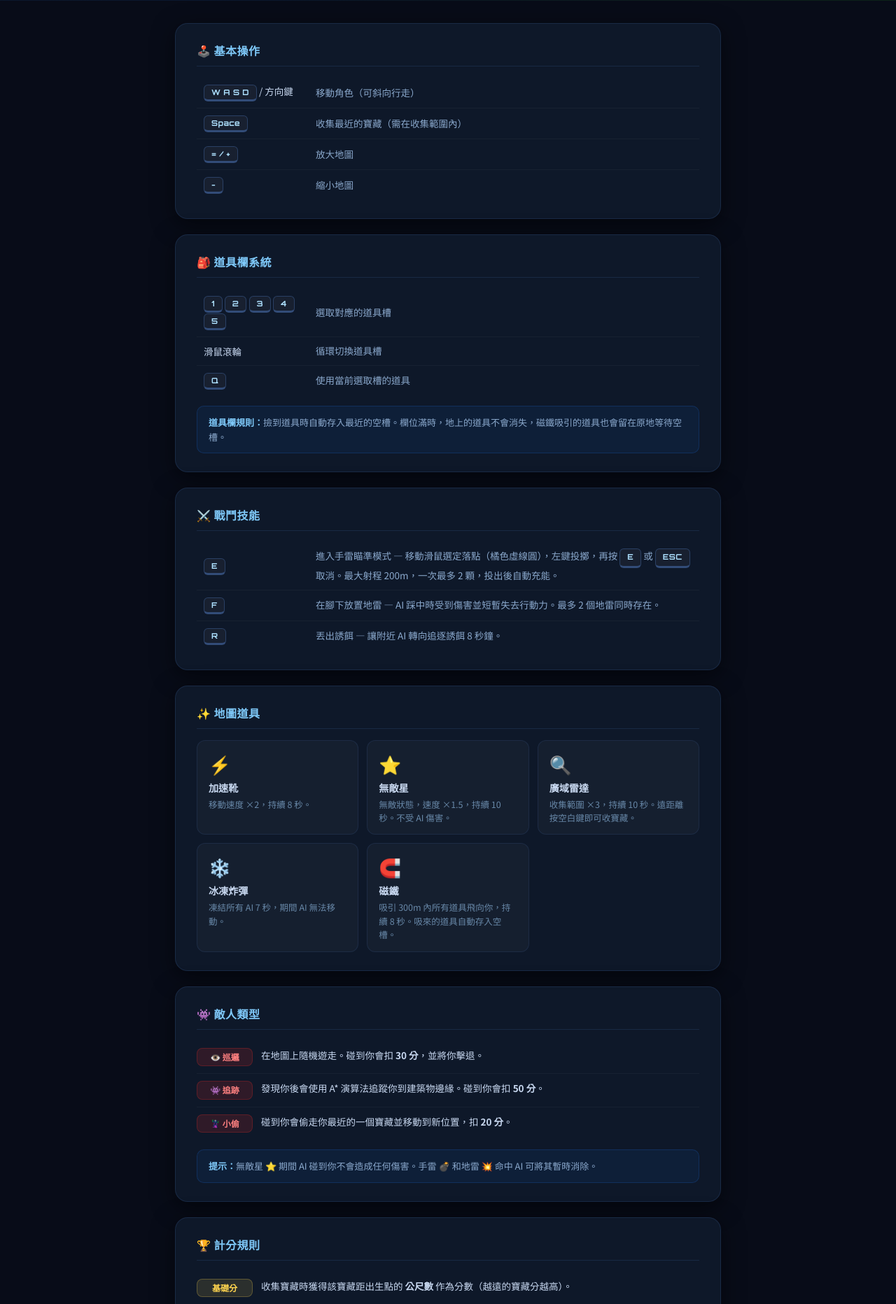
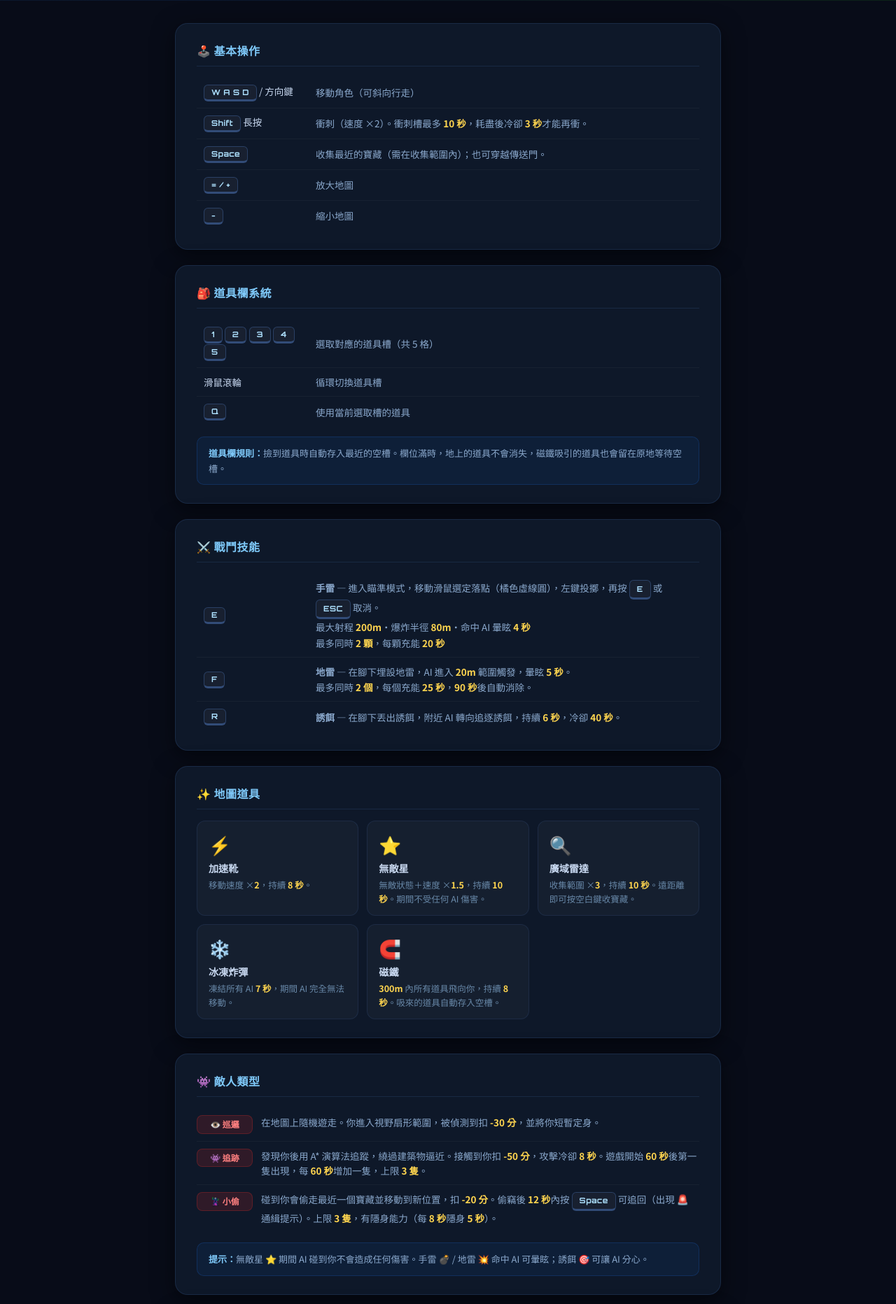
Before and after one commit to timmyweistudy-design/treasure-hunt, a Flask app: page /rules in a window 1280 px wide. Shown: the part 223-2087 px from the top of the page at 70% size. Run offline with Flask 3, Linux system fonts and the light colour scheme.

Commit message:
fix: sync rules.html with actual game constants
- 誘餌: 8s → 6s duration, add 40s cooldown
- 連擊: 30s → 22s window (COMBO_WINDOW)
- 手雷: add blast radius 80m, stun 4s, recharge 20s
- 地雷: add trigger radius 20m, stun 5s, recharge 25s, 90s auto-expire
- 通緝: fix description — thief steal 12s counter window, not multi-AI lock
- 傳送門: 2→4 portals, add 40m radius and 3s cooldown
- 黃金寶藏: add 45s interval and 15s time limit
- 追跡者: add 60s spawn delay, 60s wave interval, 3 max, 8s attack CD
- 小偷: add 3 max, 8s/5s invis cycle
- 時間壓力: new entry (60s ×1.2, 30s ×1.4)
- 衝刺: add shift mechanic (10s bar, 3s cooldown)
- 數值全部標黃色以便一眼辨認

Co-Authored-By: Claude Sonnet 4.6 <noreply@anthropic.com>

```diff
--- a/templates/rules.html
+++ b/templates/rules.html
@@ -70,7 +70,8 @@
             font-family: 'Orbitron', monospace; font-size: 11px; color: #aee1ff;
             letter-spacing: .5px; white-space: nowrap;
         }
-        .desc { color: #8aa8cc; font-size: 13.5px; line-height: 1.6; }
+        .desc { color: #8aa8cc; font-size: 13.5px; line-height: 1.65; }
+        .num { color: #ffd54f; font-weight: 700; }
 
         /* item grid */
         .item-grid { display: grid; grid-template-columns: repeat(auto-fill, minmax(220px, 1fr)); gap: 12px; }
@@ -81,13 +82,14 @@
         .item-card .icon { font-size: 1.6rem; margin-bottom: 6px; }
         .item-card .name { font-size: .88rem; font-weight: 700; color: #c8d8f0; margin-bottom: 4px; }
         .item-card .item-desc { font-size: 12.5px; color: #6888a8; line-height: 1.55; }
+        .item-card .item-desc .num { font-size: 12.5px; }
 
         /* enemy / score rows */
         .row-list { list-style: none; padding: 0; }
         .row-list li {
             display: flex; align-items: flex-start; gap: 12px;
             padding: 10px 0; border-bottom: 1px solid rgba(255,255,255,.04);
-            font-size: 13.5px; line-height: 1.55;
+            font-size: 13.5px; line-height: 1.55; color: #8aa8cc;
         }
         .row-list li:last-child { border-bottom: none; }
         .row-list .tag {
@@ -130,8 +132,12 @@
                 <td class="desc">移動角色（可斜向行走）</td>
             </tr>
             <tr>
+                <td><kbd>Shift</kbd> 長按</td>
+                <td class="desc">衝刺（速度 ×2）。衝刺槽最多 <span class="num">10 秒</span>，耗盡後冷卻 <span class="num">3 秒</span>才能再衝。</td>
+            </tr>
+            <tr>
                 <td><kbd>Space</kbd></td>
-                <td class="desc">收集最近的寶藏（需在收集範圍內）</td>
+                <td class="desc">收集最近的寶藏（需在收集範圍內）；也可穿越傳送門。</td>
             </tr>
             <tr>
                 <td><kbd>= / +</kbd></td>
@@ -150,7 +156,7 @@
         <table class="kbd-table">
             <tr>
                 <td><kbd>1</kbd> <kbd>2</kbd> <kbd>3</kbd> <kbd>4</kbd> <kbd>5</kbd></td>
-                <td class="desc">選取對應的道具槽</td>
+                <td class="desc">選取對應的道具槽（共 5 格）</td>
             </tr>
             <tr>
                 <td>滑鼠滾輪</td>
@@ -172,15 +178,24 @@
         <table class="kbd-table">
             <tr>
                 <td><kbd>E</kbd></td>
-                <td class="desc">進入手雷瞄準模式 — 移動滑鼠選定落點（橘色虛線圓），左鍵投擲，再按 <kbd>E</kbd> 或 <kbd>ESC</kbd> 取消。最大射程 200m，一次最多 2 顆，投出後自動充能。</td>
+                <td class="desc">
+                    <b>手雷</b> — 進入瞄準模式，移動滑鼠選定落點（橘色虛線圓），左鍵投擲，再按 <kbd>E</kbd> 或 <kbd>ESC</kbd> 取消。<br>
+                    最大射程 <span class="num">200m</span>・爆炸半徑 <span class="num">80m</span>・命中 AI 暈眩 <span class="num">4 秒</span><br>
+                    最多同時 <span class="num">2 顆</span>，每顆充能 <span class="num">20 秒</span>
+                </td>
             </tr>
             <tr>
                 <td><kbd>F</kbd></td>
-                <td class="desc">在腳下放置地雷 — AI 踩中時受到傷害並短暫失去行動力。最多 2 個地雷同時存在。</td>
+                <td class="desc">
+                    <b>地雷</b> — 在腳下埋設地雷，AI 進入 <span class="num">20m</span> 範圍觸發，暈眩 <span class="num">5 秒</span>。<br>
+                    最多同時 <span class="num">2 個</span>，每個充能 <span class="num">25 秒</span>，<span class="num">90 秒</span>後自動消除。
+                </td>
             </tr>
             <tr>
                 <td><kbd>R</kbd></td>
-                <td class="desc">丟出誘餌 — 讓附近 AI 轉向追逐誘餌 8 秒鐘。</td>
+                <td class="desc">
+                    <b>誘餌</b> — 在腳下丟出誘餌，附近 AI 轉向追逐誘餌，持續 <span class="num">6 秒</span>，冷卻 <span class="num">40 秒</span>。
+                </td>
             </tr>
         </table>
     </div>
@@ -192,27 +207,27 @@
             <div class="item-card">
                 <div class="icon">⚡</div>
                 <div class="name">加速靴</div>
-                <div class="item-desc">移動速度 ×2，持續 8 秒。</div>
+                <div class="item-desc">移動速度 ×<span class="num">2</span>，持續 <span class="num">8 秒</span>。</div>
             </div>
             <div class="item-card">
                 <div class="icon">⭐</div>
                 <div class="name">無敵星</div>
-                <div class="item-desc">無敵狀態，速度 ×1.5，持續 10 秒。不受 AI 傷害。</div>
+                <div class="item-desc">無敵狀態＋速度 ×<span class="num">1.5</span>，持續 <span class="num">10 秒</span>。期間不受任何 AI 傷害。</div>
             </div>
             <div class="item-card">
                 <div class="icon">🔍</div>
                 <div class="name">廣域雷達</div>
-                <div class="item-desc">收集範圍 ×3，持續 10 秒。遠距離按空白鍵即可收寶藏。</div>
+                <div class="item-desc">收集範圍 ×<span class="num">3</span>，持續 <span class="num">10 秒</span>。遠距離即可按空白鍵收寶藏。</div>
             </div>
             <div class="item-card">
                 <div class="icon">❄️</div>
                 <div class="name">冰凍炸彈</div>
-                <div class="item-desc">凍結所有 AI 7 秒，期間 AI 無法移動。</div>
+                <div class="item-desc">凍結所有 AI <span class="num">7 秒</span>，期間 AI 完全無法移動。</div>
             </div>
             <div class="item-card">
                 <div class="icon">🧲</div>
                 <div class="name">磁鐵</div>
-                <div class="item-desc">吸引 300m 內所有道具飛向你，持續 8 秒。吸來的道具自動存入空槽。</div>
+                <div class="item-desc"><span class="num">300m</span> 內所有道具飛向你，持續 <span class="num">8 秒</span>。吸來的道具自動存入空槽。</div>
             </div>
         </div>
     </div>
@@ -223,19 +238,19 @@
         <ul class="row-list">
             <li>
                 <span class="tag danger">👁️ 巡邏</span>
-                <span>在地圖上隨機遊走。碰到你會扣 <b>30 分</b>，並將你擊退。</span>
+                <span>在地圖上隨機遊走。你進入視野扇形範圍，被偵測到扣 <span class="num">-30 分</span>，並將你短暫定身。</span>
             </li>
             <li>
                 <span class="tag danger">👾 追跡</span>
-                <span>發現你後會使用 A* 演算法追蹤你到建築物邊緣。碰到你會扣 <b>50 分</b>。</span>
+                <span>發現你後用 A* 演算法追蹤，繞過建築物逼近。接觸到你扣 <span class="num">-50 分</span>，攻擊冷卻 <span class="num">8 秒</span>。遊戲開始 <span class="num">60 秒</span>後第一隻出現，每 <span class="num">60 秒</span>增加一隻，上限 <span class="num">3 隻</span>。</span>
             </li>
             <li>
                 <span class="tag danger">🦹 小偷</span>
-                <span>碰到你會偷走你最近的一個寶藏並移動到新位置，扣 <b>20 分</b>。</span>
+                <span>碰到你會偷走最近一個寶藏並移動到新位置，扣 <span class="num">-20 分</span>。偷竊後 <span class="num">12 秒</span>內按 <kbd>Space</kbd> 可追回（出現 🚨 通緝提示）。上限 <span class="num">3 隻</span>，有隱身能力（每 <span class="num">8 秒</span>隱身 <span class="num">5 秒</span>）。</span>
             </li>
         </ul>
         <div class="tip">
-            <b>提示：</b>無敵星 ⭐ 期間 AI 碰到你不會造成任何傷害。手雷 💣 和地雷 💥 命中 AI 可將其暫時消除。
+            <b>提示：</b>無敵星 ⭐ 期間 AI 碰到你不會造成任何傷害。手雷 💣 / 地雷 💥 命中 AI 可暈眩；誘餌 🎯 可讓 AI 分心。
         </div>
     </div>
 
@@ -245,23 +260,23 @@
         <ul class="row-list">
             <li>
                 <span class="tag gold">基礎分</span>
-                <span>收集寶藏時獲得該寶藏距出生點的 <b>公尺數</b> 作為分數（越遠的寶藏分越高）。</span>
+                <span>收集寶藏時，獲得該寶藏距出生點的 <b>公尺數</b> 作為分數。越遠的寶藏分數越高。</span>
             </li>
             <li>
                 <span class="tag gold">順序獎勵</span>
-                <span>按照 AI 建議的最佳路線依序收集，每個額外 <b>+50 分</b>。</span>
+                <span>按照 AI 建議的最佳路線依序收集，每個額外 <span class="num">+50 分</span>。</span>
             </li>
             <li>
                 <span class="tag gold">連擊加成</span>
-                <span>30 秒內連續收集 2 個以上寶藏，啟動連擊計分（分數倍增）。</span>
+                <span><span class="num">22 秒</span>內連續收集 2 個以上寶藏，啟動連擊，分數倍增。倒數顯示於右下 HUD。</span>
             </li>
             <li>
-                <span class="tag gold">黃金寶藏</span>
-                <span>隨機出現的金色寶藏 ✨，分數 ×3。</span>
+                <span class="tag gold">黃金寶藏 ✨</span>
+                <span>每 <span class="num">45 秒</span>隨機出現一個金色寶藏，限時 <span class="num">15 秒</span>內收集，分數 ×<span class="num">3</span>。</span>
             </li>
             <li>
                 <span class="tag danger">AI 扣分</span>
-                <span>被 AI 碰到依類型扣 20 / 30 / 50 分。</span>
+                <span>巡邏守衛 <span class="num">-30</span>・追跡者 <span class="num">-50</span>・小偷 <span class="num">-20</span>。分數最低為 0。</span>
             </li>
         </ul>
     </div>
@@ -272,19 +287,23 @@
         <ul class="row-list">
             <li>
                 <span class="tag green">傳送門</span>
-                <span>地圖上有兩個紫色傳送門，走進其中一個會瞬間移動到另一個。</span>
+                <span>地圖上有 <span class="num">4</span> 個傳送門，青藍色一對（tl↔br）、琥珀色一對（tr↔bl）。走進觸發半徑 <span class="num">40m</span> 按 <kbd>Space</kbd> 瞬間傳送到配對門。使用後冷卻 <span class="num">3 秒</span>。</span>
             </li>
             <li>
                 <span class="tag green">天氣系統</span>
-                <span>每 60 秒會隨機切換天氣：<b>晴天 ☀️</b>（正常）→ <b>濃霧 🌫️</b>（視野受限）→ <b>暴風雨 ⛈️</b>（移動變慢），各持續 30 秒。</span>
+                <span>每 <span class="num">60 秒</span>隨機切換天氣，持續 <span class="num">30 秒</span>後恢復晴天：☀️ 晴天（正常）・🌫️ 大霧（視野受限，AI 視野縮減）・⛈️ 雷雨（玩家速度 ×0.85，AI 速度 ×1.15）。</span>
             </li>
             <li>
-                <span class="tag green">傳呼警告</span>
-                <span>被多個 AI 同時鎖定時，右下角出現 🚨 通緝警告，按 <kbd>Space</kbd> 快速逃跑。</span>
+                <span class="tag green">🚨 通緝</span>
+                <span>小偷偷走寶藏後 <span class="num">12 秒</span>內，右下顯示通緝倒數。在時限內按 <kbd>Space</kbd> 靠近小偷可追回寶藏並消滅它。</span>
             </li>
             <li>
                 <span class="tag green">建築碰撞</span>
-                <span>玩家與 AI 均無法穿越建築物（灰色區域）。利用建築物甩掉追蹤 AI。</span>
+                <span>玩家與 AI 均無法穿越建築物（灰色區域）。可利用建築甩掉追跡者。</span>
+            </li>
+            <li>
+                <span class="tag green">時間壓力</span>
+                <span>剩餘時間 <span class="num">60 秒</span>內，AI 速度提升 ×1.2；剩 <span class="num">30 秒</span>內再提升至 ×1.4。畫面邊框出現紅色脈衝警示。</span>
             </li>
         </ul>
     </div>
@@ -303,27 +322,23 @@
             </li>
             <li>
                 <span class="tag">下方中央</span>
-                <span><b>道具欄</b>：5 個槽位，金色外框為當前選取槽，藍色外框表示有道具。</span>
+                <span><b>道具欄（5 格）</b>：金色外框為當前選取槽，藍色外框表示有道具存入。</span>
             </li>
             <li>
                 <span class="tag">下方左側</span>
-                <span><b>戰鬥技能狀態</b>：顯示手雷 💣 / 地雷 💥 充能狀態與誘餌 🎯 冷卻。</span>
+                <span><b>戰鬥技能狀態</b>：手雷 💣 / 地雷 💥 充能格數與倒數、誘餌 🎯 冷卻。</span>
             </li>
             <li>
                 <span class="tag">下方右側</span>
-                <span><b>天氣 / 連擊 / 通緝</b>：即時顯示當前天氣、連擊倍數與通緝倒數。</span>
+                <span><b>天氣 / 連擊 / 通緝</b>：即時顯示當前天氣、連擊倍數倒數（22s 窗口）、通緝倒數（12s 窗口）。</span>
             </li>
             <li>
                 <span class="tag">效果列</span>
-                <span>有效果作用中時顯示在地圖上方：速度 / 無敵 / 廣域 / 冰凍 / 眩暈 / 磁鐵。</span>
+                <span>有效果作用中才顯示於地圖上方：⚡速度・⭐無敵・🔍廣域・❄️冰凍・😵定身・🧲磁鐵。</span>
             </li>
         </ul>
     </div>
 
 </div>
-
-<script>
-    // Animate stars in hero (same as index.html)
-</script>
 </body>
 </html>
```
